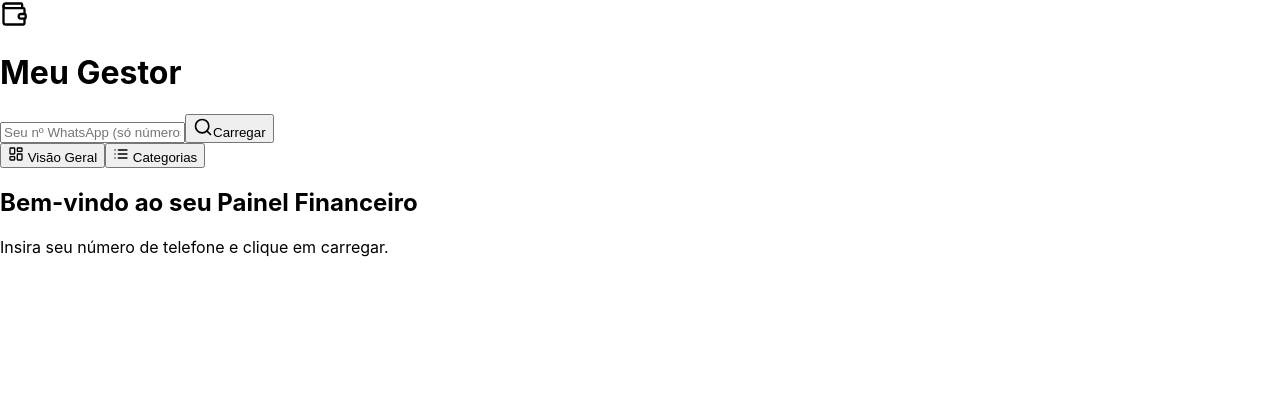
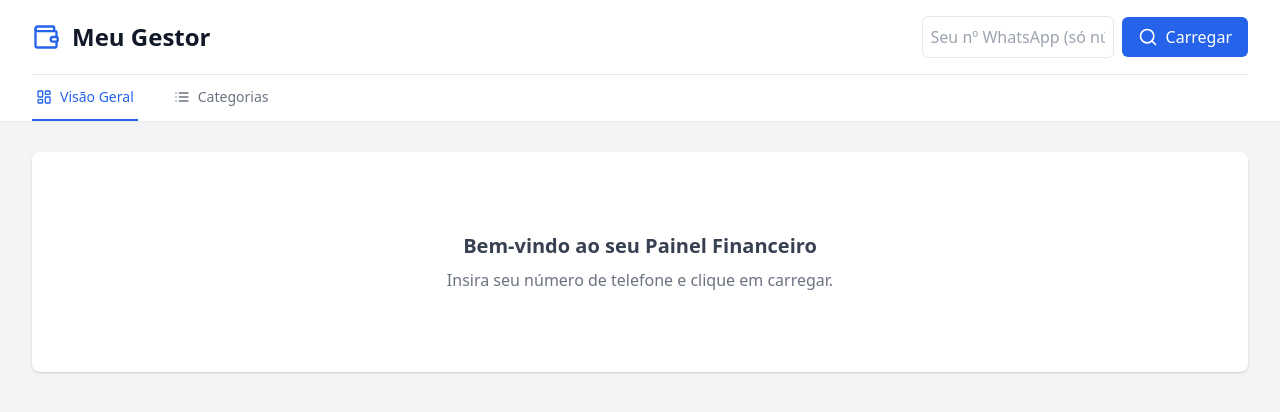
Before and after one commit to fbn1986/meu-gestor-dashboard, a React (Create React App) app: page / in a window 1280 px wide. Shown: the top 412 px of the page. Built offline with nearby package versions, Linux system fonts and the light colour scheme.

Commit message:
refactor: Melhora layout da aba de Categorias

```diff
--- /dev/null
+++ b/postcss.config.js
@@ -0,0 +1,6 @@
+module.exports = {
+  plugins: [
+    require('@tailwindcss/postcss7-compat'),
+    require('autoprefixer'),
+  ],
+};
--- /dev/null
+++ b/tailwind.config.js
@@ -0,0 +1,10 @@
+module.exports = {
+  content: [
+    './src/**/*.{html,js,jsx,ts,tsx}',
+    './public/index.html',
+  ],
+  theme: {
+    extend: {},
+  },
+  plugins: [],
+};
```
Also changed, not shown: package.json (+7 -2 lines), src/index.css (+8 -0 lines), 1 other file (tests, documents, lock files or other folders).
